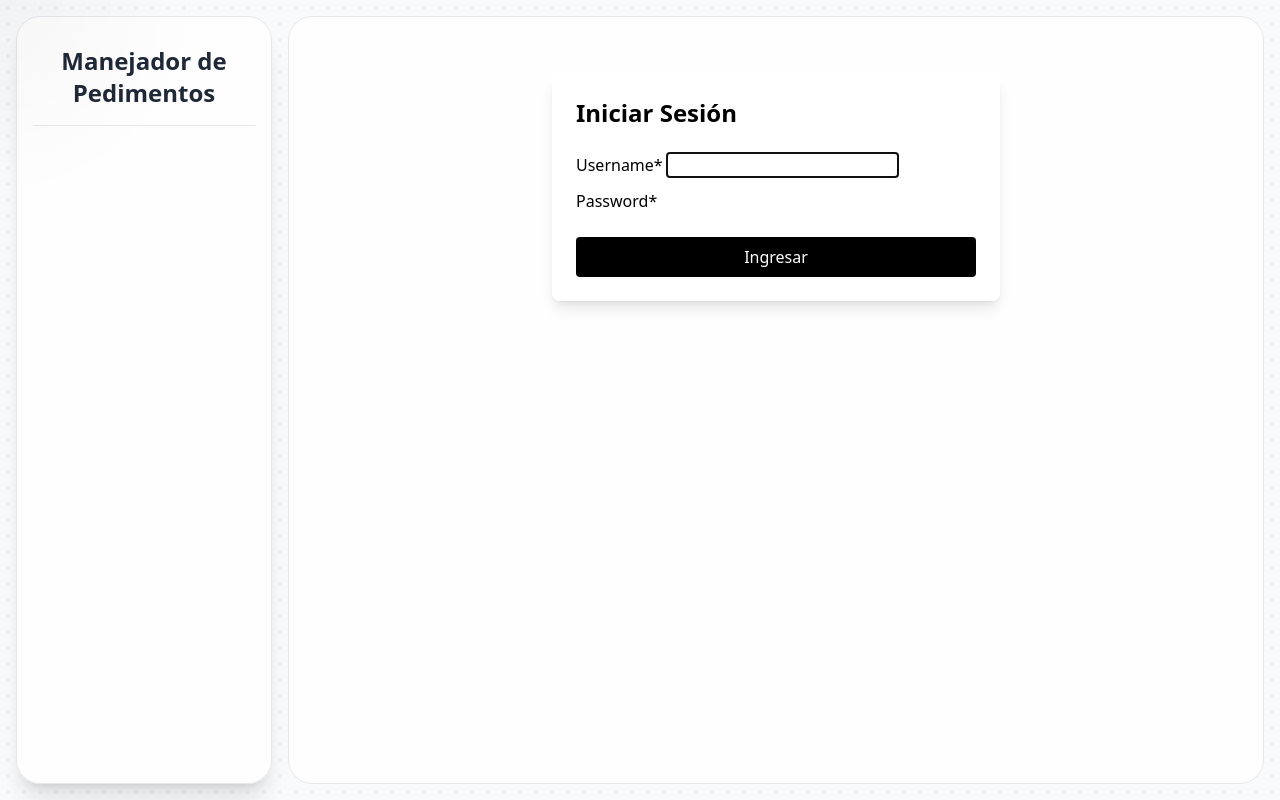
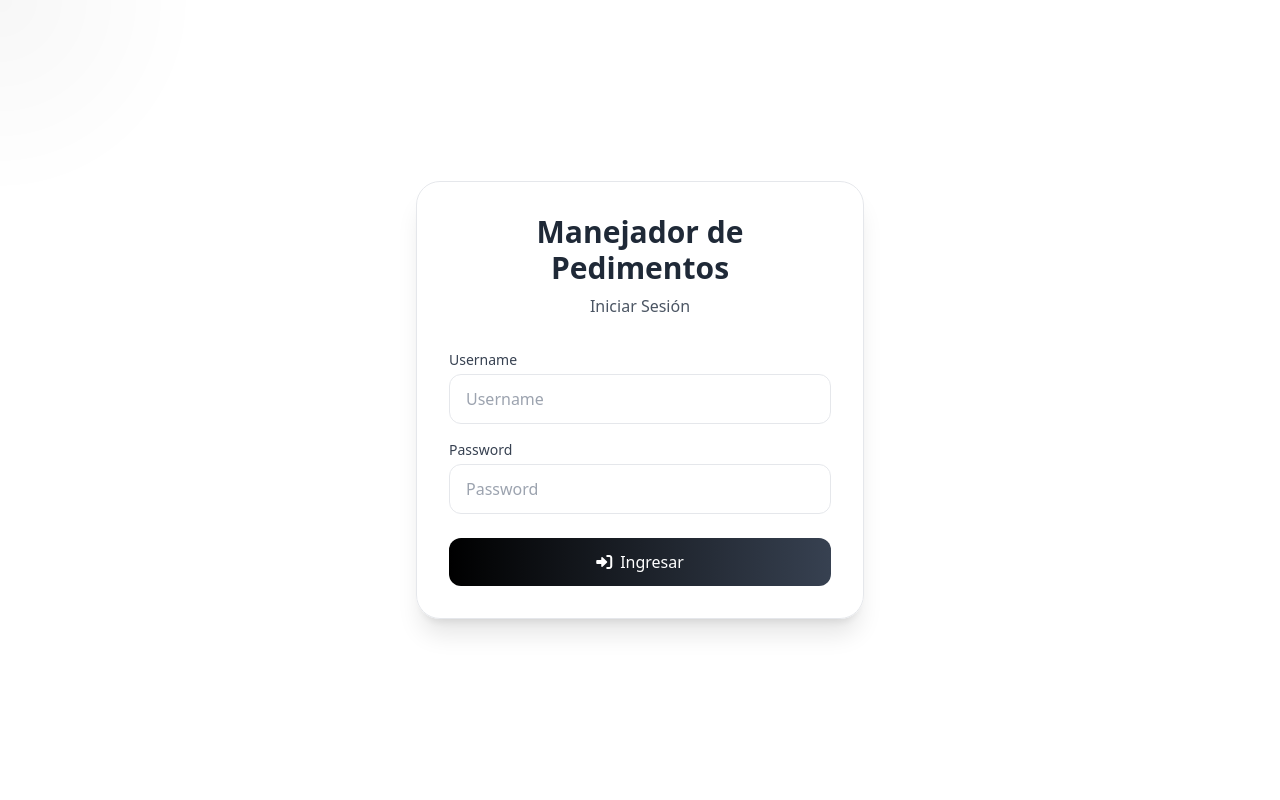
Before and after one commit to Idlaviv17/django_crud, a Django app: page /accounts/login/ in a window 1280 px wide. Run offline with Django 5.2, Linux system fonts and the light colour scheme; some libraries are stand-ins or nearby versions.

Commit message:
Separate login.html and base.html

```diff
--- /dev/null
+++ b/customs_app/static/css/global.css
@@ -0,0 +1,66 @@
+body {
+  @apply bg-gray-50 bg-[radial-gradient(#00000011_1px,transparent_1px)] [background-size:16px_16px] min-h-screen;
+}
+
+@keyframes pulse {
+  0%, 100% {
+      transform: scale(1);
+  }
+  50% {
+      transform: scale(1.02);
+  }
+}
+
+.cursor-highlight {
+  width: 400px;
+  height: 400px;
+  background: radial-gradient(circle at center,
+      rgba(0, 0, 0, 0.03) 0%,
+      rgba(0, 0, 0, 0) 70%);
+  border-radius: 50%;
+  position: fixed;
+  pointer-events: none;
+  transform: translate(-50%, -50%);
+  z-index: 1;
+  transition: opacity 0.3s ease;
+}
+
+.nav-link.active::after {
+  content: '';
+  position: absolute;
+  inset: 0;
+  border-radius: 12px;
+  background: radial-gradient(circle, rgba(0, 0, 0, 0.15), transparent);
+  animation: pulse 2s infinite;
+}
+
+.login-card {
+  animation: fadeIn 0.5s ease-out;
+}
+
+@keyframes fadeIn {
+  from {
+      opacity: 0;
+      transform: translateY(20px);
+  }
+  to {
+      opacity: 1;
+      transform: translateY(0);
+  }
+}
+
+.input-field {
+  transition: all 0.3s ease;
+}
+
+.input-field:focus {
+  transform: scale(1.01);
+}
+
+.login-button {
+  transition: all 0.3s ease;
+}
+
+.login-button:hover {
+  transform: scale(1.02);
+}
--- a/django_crud/settings.py
+++ b/django_crud/settings.py
@@ -85,6 +85,12 @@
 LOGIN_URL = 'login'
 LOGOUT_REDIRECT_URL = 'login'
 
+# Static files
+STATIC_URL = 'static/'
+STATICFILES_DIRS = [
+    BASE_DIR / "static",
+]
+
 # Database
 # https://docs.djangoproject.com/en/5.0/ref/settings/#databases
 
--- a/django_crud/urls.py
+++ b/django_crud/urls.py
@@ -25,7 +25,7 @@
 
     # Authentication URLs
     path('accounts/login/',
-         LoginView.as_view(template_name='registration/login.html'),
+         LoginView.as_view(template_name='login.html'),
          name='login'),
 
     path('accounts/logout/',
--- a/templates/base.html
+++ b/templates/base.html
@@ -6,42 +6,11 @@
     <title>Manejador de Pedimentos</title>
     <script src="https://cdn.tailwindcss.com"></script>
     <link href="https://cdnjs.cloudflare.com/ajax/libs/font-awesome/6.0.0/css/all.min.css" rel="stylesheet">
-    <style>
-        .cursor-highlight {
-            width: 400px;
-            height: 400px;
-            background: radial-gradient(circle at center,
-                rgba(0, 0, 0, 0.03) 0%,
-                rgba(0, 0, 0, 0) 70%);
-            border-radius: 50%;
-            position: fixed;
-            pointer-events: none;
-            transform: translate(-50%, -50%);
-            z-index: 1;
-            transition: opacity 0.3s ease;
-        }
-
-        @keyframes pulse {
-            0%, 100% {
-                transform: scale(1);
-            }
-            50% {
-                transform: scale(1.02);
-            }
-        }
-
-        .nav-link.active::after {
-            content: '';
-            position: absolute;
-            inset: 0;
-            border-radius: 12px;
-            background: radial-gradient(circle, rgba(0, 0, 0, 0.15), transparent);
-            animation: pulse 2s infinite;
-        }
-    </style>
+    {% load static %}
+    <link href="{% static 'css/global.css' %}" rel="stylesheet">
 </head>
 
-<body class="bg-gray-50 bg-[radial-gradient(#00000011_1px,transparent_1px)] [background-size:16px_16px] min-h-screen">
+<body>
     <div id="cursor-highlight" class="cursor-highlight"></div>
 
     <div class="min-h-screen p-4 relative">
--- /dev/null
+++ b/templates/login.html
@@ -0,0 +1,87 @@
+<!DOCTYPE html>
+<html lang="es">
+<head>
+    <meta charset="UTF-8">
+    <meta name="viewport" content="width=device-width, initial-scale=1.0">
+    <title>Iniciar Sesión - Manejador de Pedimentos</title>
+    <script src="https://cdn.tailwindcss.com"></script>
+    <link href="https://cdnjs.cloudflare.com/ajax/libs/font-awesome/6.0.0/css/all.min.css" rel="stylesheet">
+    {% load static %}
+    <link href="{% static 'css/global.css' %}" rel="stylesheet">
+</head>
+
+<body>
+    <div id="cursor-highlight" class="cursor-highlight"></div>
+
+    <div class="min-h-screen flex items-center justify-center p-4">
+        <div class="login-card bg-white/80 backdrop-blur-lg rounded-3xl p-8 w-full max-w-md border border-gray-200 shadow-xl">
+            <div class="text-center mb-8">
+                <h1 class="text-3xl font-bold text-gray-800">Manejador de Pedimentos</h1>
+                <p class="text-gray-600 mt-2">Iniciar Sesión</p>
+            </div>
+
+            <form method="post" novalidate class="space-y-6">
+                {% csrf_token %}
+
+                <div class="space-y-4">
+                    {% for field in form %}
+                    <div class="relative">
+                        <label for="{{ field.id_for_label }}" class="block text-sm font-medium text-gray-700 mb-1">
+                            {{ field.label }}
+                        </label>
+                        <div class="relative">
+                            <input type="{{ field.field.widget.input_type }}"
+                                   name="{{ field.html_name }}"
+                                   id="{{ field.id_for_label }}"
+                                   class="input-field w-full px-4 py-3 bg-white/50 backdrop-blur-sm border border-gray-200 rounded-xl focus:ring-2 focus:ring-black focus:border-transparent outline-none transition-all duration-300 {% if field.errors %}border-red-500{% endif %}"
+                                   placeholder="{{ field.label }}"
+                            >
+                            {% if field.errors %}
+                            <div class="text-red-500 text-sm mt-1">
+                                {{ field.errors|join:", " }}
+                            </div>
+                            {% endif %}
+                        </div>
+                    </div>
+                    {% endfor %}
+                </div>
+
+                <button type="submit"
+                        class="login-button w-full px-6 py-3 bg-gradient-to-r from-black to-gray-700 text-white rounded-xl hover:shadow-lg focus:outline-none focus:ring-2 focus:ring-black focus:ring-offset-2 transition-all duration-300">
+                    <div class="flex items-center justify-center space-x-2">
+                        <i class="fas fa-sign-in-alt"></i>
+                        <span>Ingresar</span>
+                    </div>
+                </button>
+            </form>
+
+            {% if messages %}
+            <div class="mt-6 space-y-2">
+                {% for message in messages %}
+                <div class="bg-white/60 backdrop-blur-lg text-gray-800 p-4 rounded-xl border border-gray-200 shadow-sm" role="alert">
+                    {{ message }}
+                </div>
+                {% endfor %}
+            </div>
+            {% endif %}
+        </div>
+    </div>
+
+    <script>
+        const cursorHighlight = document.getElementById('cursor-highlight');
+
+        document.addEventListener('mousemove', (e) => {
+            cursorHighlight.style.left = e.clientX + 'px';
+            cursorHighlight.style.top = e.clientY + 'px';
+        });
+
+        document.addEventListener('mouseenter', () => {
+            cursorHighlight.style.opacity = '1';
+        });
+
+        document.addEventListener('mouseleave', () => {
+            cursorHighlight.style.opacity = '0';
+        });
+    </script>
+</body>
+</html>
--- a/templates/registration/login.html
+++ /dev/null
@@ -1,20 +0,0 @@
-{% extends 'base.html' %}
-{% load crispy_forms_tags %}
-
-{% block content %}
-<div class="bg-white shadow-lg rounded-lg p-6 max-w-md mx-auto mt-8">
-    <h2 class="text-2xl font-bold mb-6">Iniciar Sesión</h2>
-
-    <form method="post" novalidate>
-        {% csrf_token %}
-        {{ form|crispy }}
-
-        <div class="mt-6">
-            <button type="submit"
-                    class="w-full px-4 py-2 bg-black text-white rounded hover:bg-gray-800">
-                Ingresar
-            </button>
-        </div>
-    </form>
-</div>
-{% endblock %}
```
